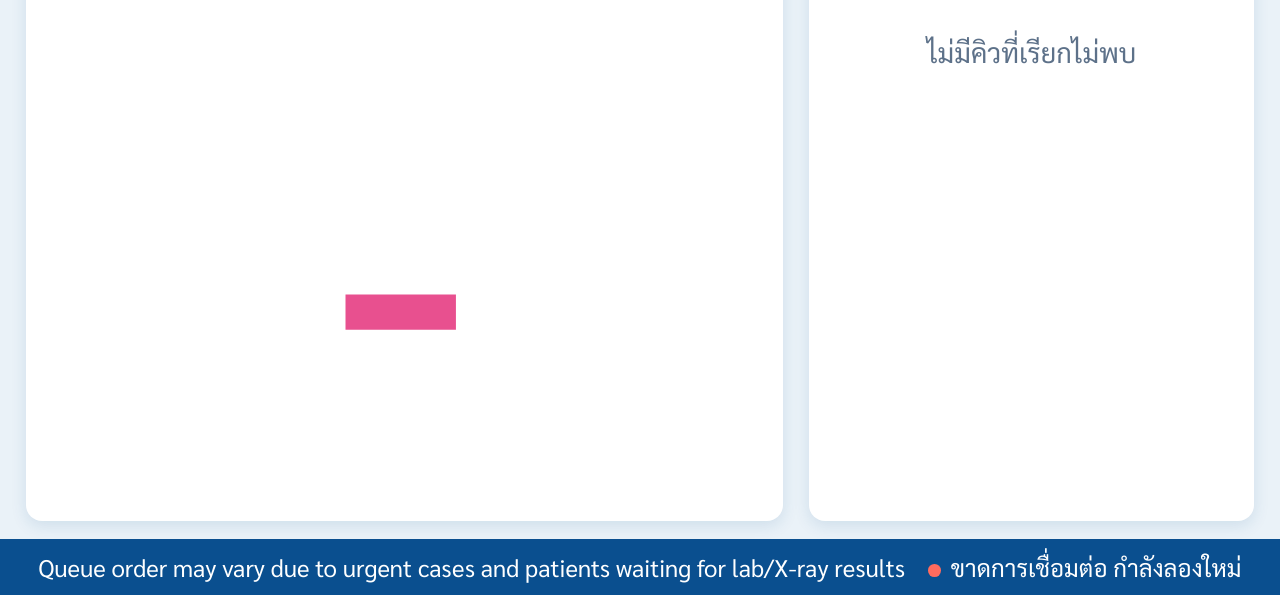
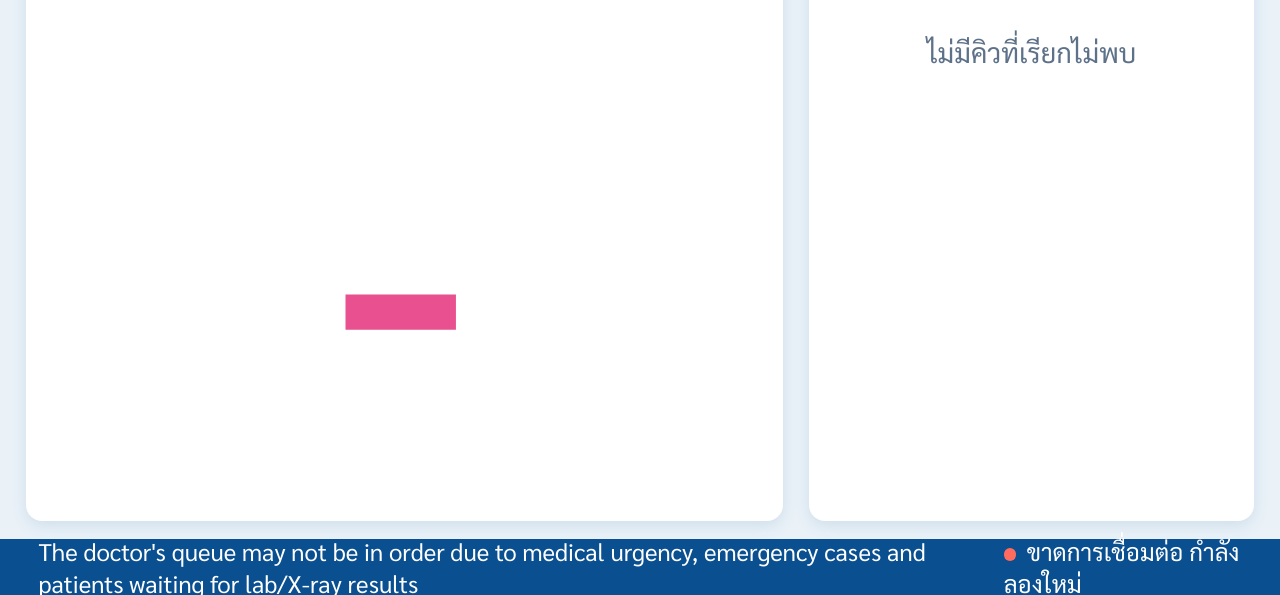
Before and after one commit to fammed-hub/queuemorning, a plain HTML site: page index.html in a window 1280 px wide. Shown: the part 205-800 px from the top of the page. Drawn offline with Linux system fonts and the light colour scheme.

Commit message:
Update index.html

```diff
--- a/index.html
+++ b/index.html
@@ -97,10 +97,10 @@ var TAB = P.get("tab") || DEFAULT_TAB;
 var HOSPITAL_NAME = "ศูนย์การแพทย์กาญจนาภิเษก";   // ชื่อ รพ. ที่แสดงบนหัวจอ
 var DEPARTMENT = "แผนกเวชศาสตร์ครอบครัว";    // ชื่อแผนก/จุดบริการ
 var NOTICE = "การเรียกคิวเข้าพบแพทย์อาจไม่เป็นไปตามลำดับคิว เนื่องจากมีผู้ป่วยที่มีอาการเร่งด่วน, ผู้ป่วยรอผลเลือด/เอ็กซเรย์ ขออภัยในความไม่สะดวกค่ะ";
-var NOTICE = "Queue order may vary due to urgent cases and patients waiting for lab/X-ray results";
+var NOTICE = "The doctor's queue may not be in order due to medical urgency, emergency cases and patients waiting for lab/X-ray results";
 var POLL_MS = 3000;                       // รีเฟรชทุก 3 วินาที
 var MISSED_SHOWN = 16;                    // จำนวนคิว "เรียกไม่พบ" สูงสุดที่แสดง (2 คอลัมน์ x 8 แถว)
-var S_MISSED = "เรียกไม่พบ";             // สถานะที่จะแสดงในช่องด้านขวา
+var S_MISSED = "เรียกไม่พบ Not found";             // สถานะที่จะแสดงในช่องด้านขวา
 // ====================
 
 var $ = function(id){ return document.getElementById(id); };
```
